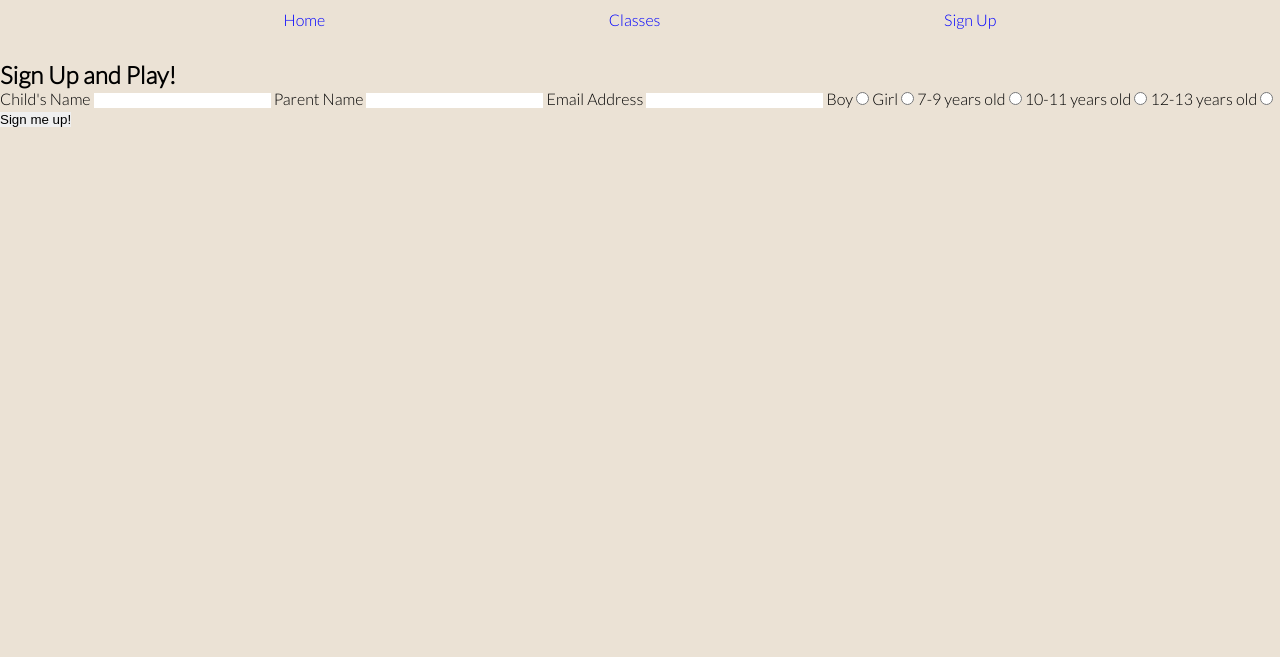
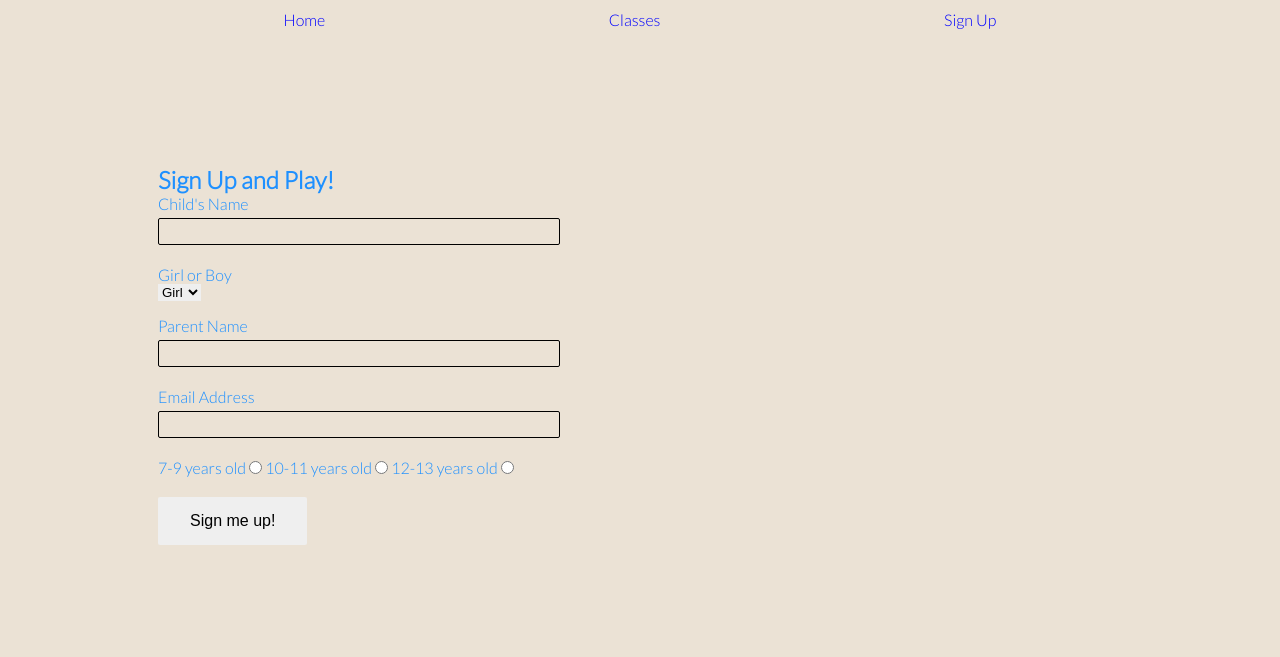
Before and after one commit to LukaGajic2/handball-school, a plain HTML site: page signup.html in a window 1280 px wide. Shown: the top 657 px of the page. Drawn offline with Linux system fonts and the light colour scheme.

Commit message:
Add style to sign-up page

```diff
--- a/assets/css/style.css
+++ b/assets/css/style.css
@@ -69,3 +69,45 @@ footer {
 .fa-instagram {
     color: rgb(175, 50, 50);
 }
+
+
+
+/* sign-up form */
+
+form {
+    display: block;
+}
+.signup-form {
+    margin: 75px 10px 0 0;
+    color: dodgerblue;
+    max-width: 400px;
+    position: absolute;
+    left: 10%;
+    padding: 30px;
+}
+.text-input {
+    background: transparent;
+    color: black;
+    width: 100%;
+    height: 25px;
+    margin: 5px 0 20px 0;
+    border: 1px solid black;
+    border-radius: 2px;
+}
+ #gender {
+    display: block;
+    margin-bottom: 15px;
+ }
+
+input {
+    text-align: start;
+    display: inline-block;
+}
+
+.join-button {
+    margin-top: 20px;
+    border-radius: 2px;
+    padding: 15px 32px;
+    text-align: center;
+    font-size: 100%;
+}
--- a/signup.html
+++ b/signup.html
@@ -31,23 +31,24 @@
             <label for="cname">Child's Name</label>
             <input id="cname" class="text-input" name="childs_name" type="text" required>
 
+            <label for="gender"> Girl or Boy</label>
+            <select id="gender" name="girl-boy" required>
+                <option value="girl">Girl</option>
+                <option value="boy">Boy</option>
+            </select>
+
             <label for="pname">Parent Name</label>
             <input id="pname" class="text-input" name="parent_name" type="text" required>
 
             <label for="email">Email Address</label>
             <input type="email" id="email" class="text-input" name="email_address" required>
 
-            <label for="gender">Boy</label>
-            <input type="radio" id="gender" name="gender" value="boy" required>
-            <label for="gender">Girl</label>
-            <input type="radio" id="gender" name="gender" value="girl" required>
-
             <label for="mini">7-9 years old</label>
-            <input type="radio" id="mini" name="age" value="7-9" required>
+            <input type="radio" id="mini" class="radio-input" name="age" value="7-9" required>
             <label for="middle">10-11 years old</label>
-            <input type="radio" id="middle" name="age" value="10-11" required>
+            <input type="radio" id="middle" class="radio-input" name="age" value="10-11" required>
             <label for="youth">12-13 years old</label>
-            <input type="radio" id="youth" name="age" value="12-13" required>
+            <input type="radio" id="youth" class="radio-input" name="age" value="12-13" required>
 
             <input class="join-button" type="submit" value="Sign me up!">
         </form>
```
